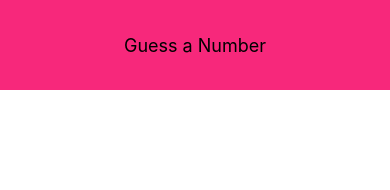
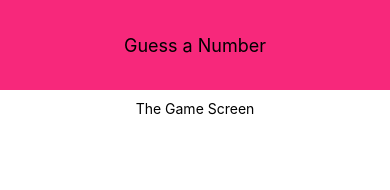
Before and after one commit to pauldubois777/UdemyReactNativeGuessNumber, a React Native app: screen / in a window 390 px wide. Shown: the top 190 px of the page. Built offline with nearby package versions, Linux system fonts and the light colour scheme.

Commit message:
start on game screen

```diff
--- a/package.json
+++ b/package.json
@@ -1,5 +1,5 @@
 {
-  "name": "UdemyReactNativeGuessNumber",
+  "name": "udemy-react-native-guess-number",
   "version": "0.0.1",
   "private": true,
   "scripts": {
--- a/src/App.js
+++ b/src/App.js
@@ -2,11 +2,13 @@
 import { StyleSheet, View } from 'react-native';
 
 import Header from './components/Header';
+import StartGameScreen from './screens/StartGameScreen';
 
 const App = () => {
   return (
     <View style={styles.screen}>
       <Header title="Guess a Number" />
+      <StartGameScreen />
     </View>
   );
 };
--- /dev/null
+++ b/src/screens/StartGameScreen.js
@@ -0,0 +1,22 @@
+import React from 'react';
+import { StyleSheet, Text, View } from 'react-native';
+
+const StartGameScreen = props => {
+  return (
+    <View style={styles.screen}>
+      <Text style={styles.text}>The Game Screen</Text>
+    </View>
+  );
+};
+
+const styles = StyleSheet.create({
+  screen: {
+    flex: 1,
+    padding: 10,
+    alignItems: 'center',
+    justifyContent: 'flex-start'
+  },
+  text: {}
+});
+
+export default StartGameScreen;
```
